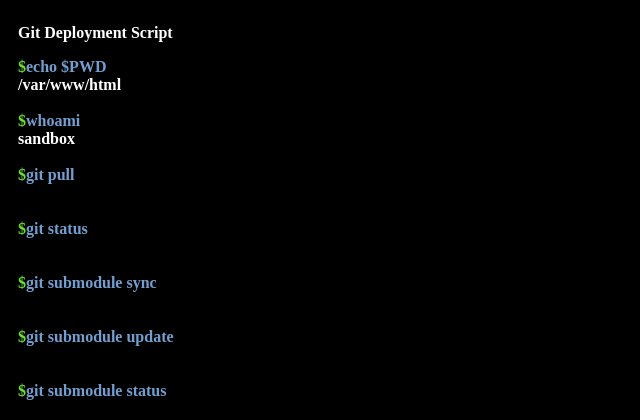
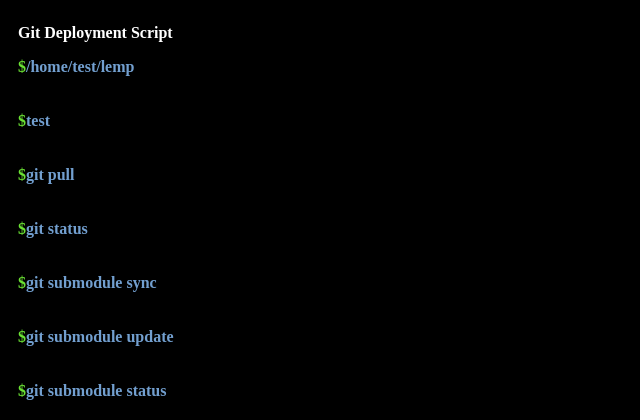
Before and after one commit to sreejithm37/lemp, a PHP site: page /deploy.php in a window 1280 px wide. Shown: the top 420 px of the page, without its empty margins (0-640 px from the left). Run offline with PHP 8.4, Linux system fonts and the light colour scheme.

Commit message:
Update deploy.php

```diff
--- a/deploy.php
+++ b/deploy.php
@@ -8,8 +8,8 @@
 
     // array of commands
     $commands = array(
-        'echo $PWD',
-        'whoami',
+        '/home/test/lemp',
+        'test',
         'git pull',
         'git status',
         'git submodule sync',
```
